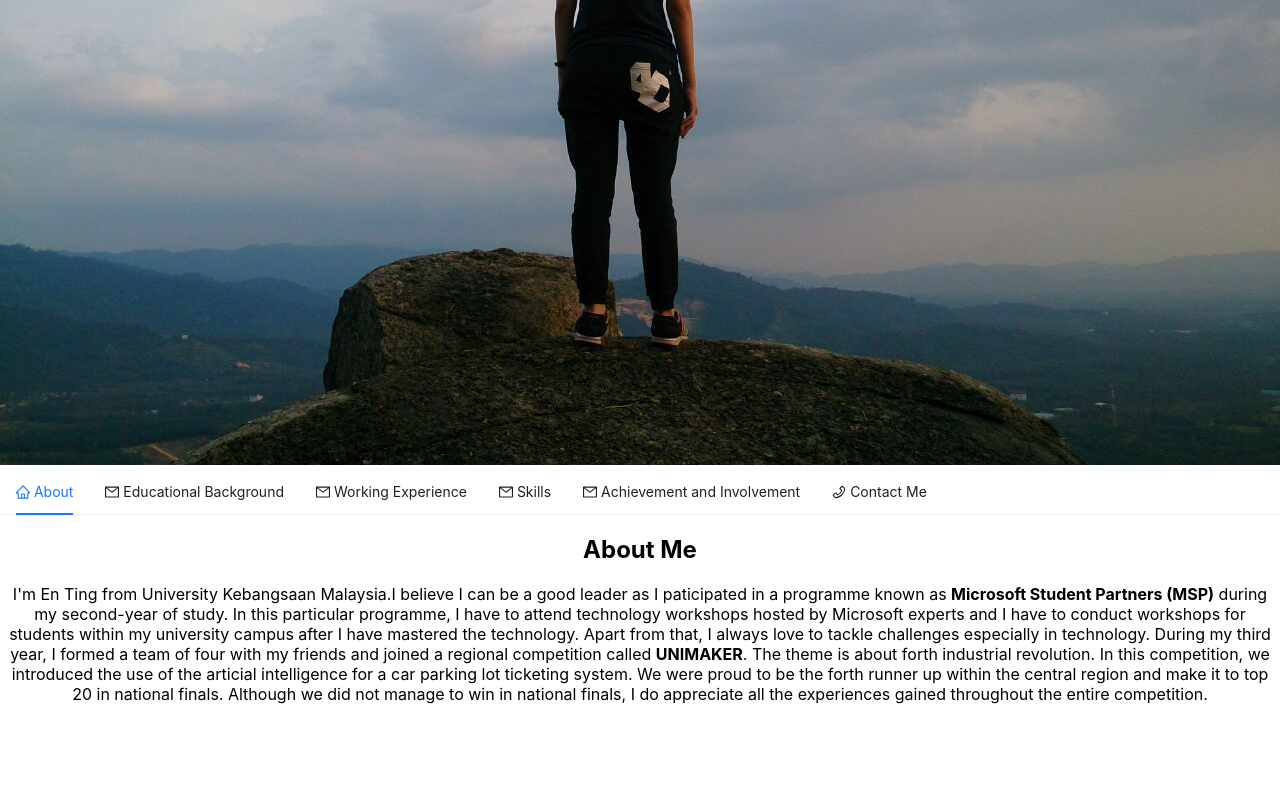
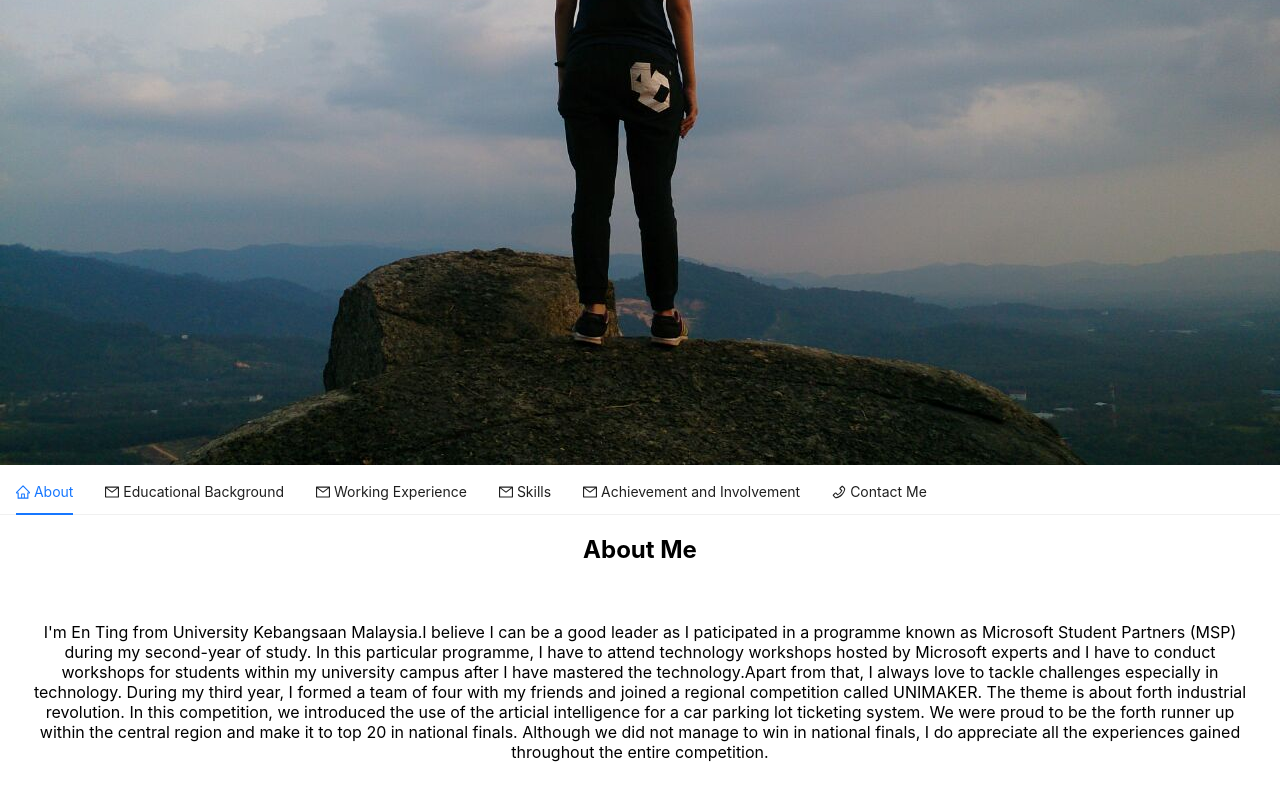
Before and after one commit to EnTing0417/Portfolio, a React (Create React App) app: page /about in a window 1280 px wide. Shown: the part 372-1172 px from the top of the page. Before the commit the page ends 1144 px from the top, so only its background shows below. Built offline with nearby package versions, Linux system fonts and the light colour scheme; the HTML template or start-up script is replaced by a standard one.

Commit message:
Add functionality for email

```diff
--- a/package.json
+++ b/package.json
@@ -4,10 +4,12 @@
   "private": true,
   "homepage": "http://EnTing0417.github.io/Portfolio",
   "dependencies": {
+    "@ant-design/icons": "^5.3.7",
     "@testing-library/jest-dom": "^4.2.4",
     "@testing-library/react": "^9.3.2",
     "@testing-library/user-event": "^7.1.2",
     "antd": "^5.17.4",
+    "caniuse-lite": "^1.0.30001628",
     "framer-motion": "^1.8.4",
     "react": "^16.12.0",
     "react-dom": "^16.12.0",
--- a/src/About.css
+++ b/src/About.css
@@ -2,5 +2,12 @@
   width: auto;
   height: auto;
   display: inline-block;
+}
 
+.styled-paragraph {
+  line-height: 1.6;
+  margin: 20px 0;
+  padding: 10px;
+  background-color: grey;
+  border-radius: 5px;
 }
--- a/src/About.js
+++ b/src/About.js
@@ -2,14 +2,15 @@
 
 import React from "react"
 import './About.css';
+import BoxedText from './BoxedText';
 
 function About(props) {
   return (
     <div>
      <h2>About Me</h2>
-        <p class="blue-square">I'm En Ting from University Kebangsaan Malaysia.I believe I can be a good leader as I paticipated in a programme known as <b>Microsoft Student Partners (MSP)</b> during my second-year of study. In this particular programme, I have to attend technology workshops hosted by Microsoft experts and I have to conduct workshops for students within my university campus after I have mastered the technology.
-           Apart from that, I always love to tackle challenges especially in technology. During my third year, I formed a team of four with my friends and joined a regional competition called <b>UNIMAKER</b>. The theme is about forth industrial revolution. In this competition, we introduced the use of the articial intelligence for a car parking lot ticketing system. We were proud to be the forth runner up within the central region and make it to top 20 in national finals. Although we did not manage to win in national finals, I do appreciate all the experiences gained throughout the entire competition.
-        </p>
+      <BoxedText>
+      <p>I'm En Ting from University Kebangsaan Malaysia.I believe I can be a good leader as I paticipated in a programme known as Microsoft Student Partners (MSP) during my second-year of study. In this particular programme, I have to attend technology workshops hosted by Microsoft experts and I have to conduct workshops for students within my university campus after I have mastered the technology.Apart from that, I always love to tackle challenges especially in technology. During my third year, I formed a team of four with my friends and joined a regional competition called UNIMAKER. The theme is about forth industrial revolution. In this competition, we introduced the use of the articial intelligence for a car parking lot ticketing system. We were proud to be the forth runner up within the central region and make it to top 20 in national finals. Although we did not manage to win in national finals, I do appreciate all the experiences gained throughout the entire competition.
+        </p></BoxedText>
     </div>
   )
 }
--- /dev/null
+++ b/src/BoxedText.css
@@ -0,0 +1,7 @@
+.box {
+    border: 2px solid white;  /* Add a border to the box */
+    padding: 20px;           /* Add padding inside the box */
+    border-radius: 5px;      /* Optional: add rounded corners */
+    background-color: white;  /* Optional: add a background color */
+    margin: 20px 0;          /* Add margin to the top and bottom of the box */
+  }
--- /dev/null
+++ b/src/BoxedText.jsx
@@ -0,0 +1,12 @@
+import React from 'react';
+import './BoxedText.css';  // Import the CSS file
+
+const BoxedText = ({ children }) => {
+  return (
+    <div className="box">
+      {children}
+    </div>
+  );
+};
+
+export default BoxedText;
--- a/src/ContactMe.js
+++ b/src/ContactMe.js
@@ -1,13 +1,21 @@
 // src/contact-me.js
 
 import React from "react";
+import { MailOutlined } from '@ant-design/icons';
+import { Space } from 'antd';
 
 function ContactMe(props) {
+
+  const email = 'en.ting88@gmail.com';
+
+  const gmailLink = `https://mail.google.com/mail/?view=cm&fs=1&to=${email}`;
 
   return (
     <div>
       <h1>Contact Me</h1>
-      <p>Email : en.ting88@gmail.com</p>
+      <Space><MailOutlined /></Space>
+      &ensp;
+      <a href={gmailLink} target="_blank" rel="noopener noreferrer">Drop me a message via email</a>
     </div>
   )
 }
```
Also changed, not shown: 2 other files (tests, documents, lock files or other folders).
